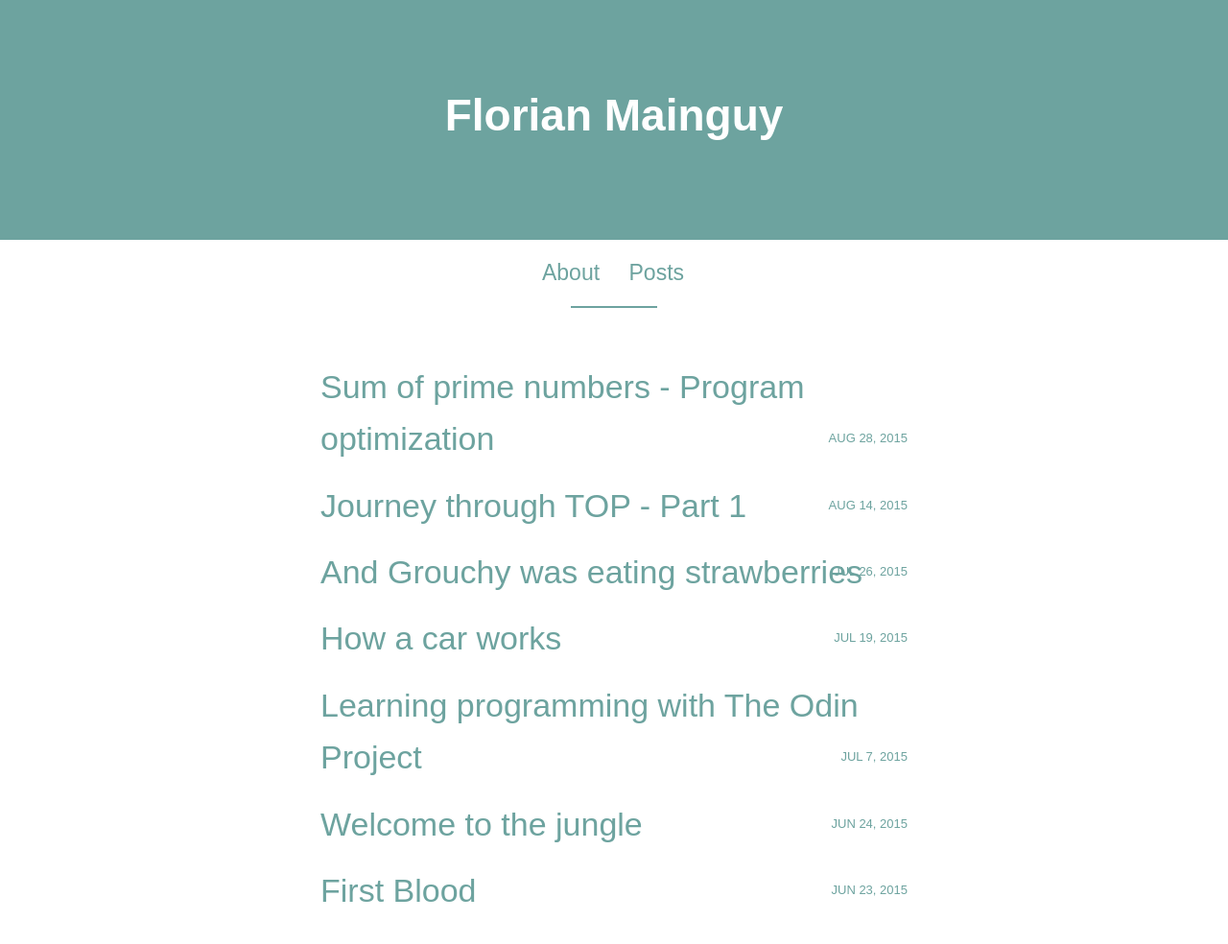
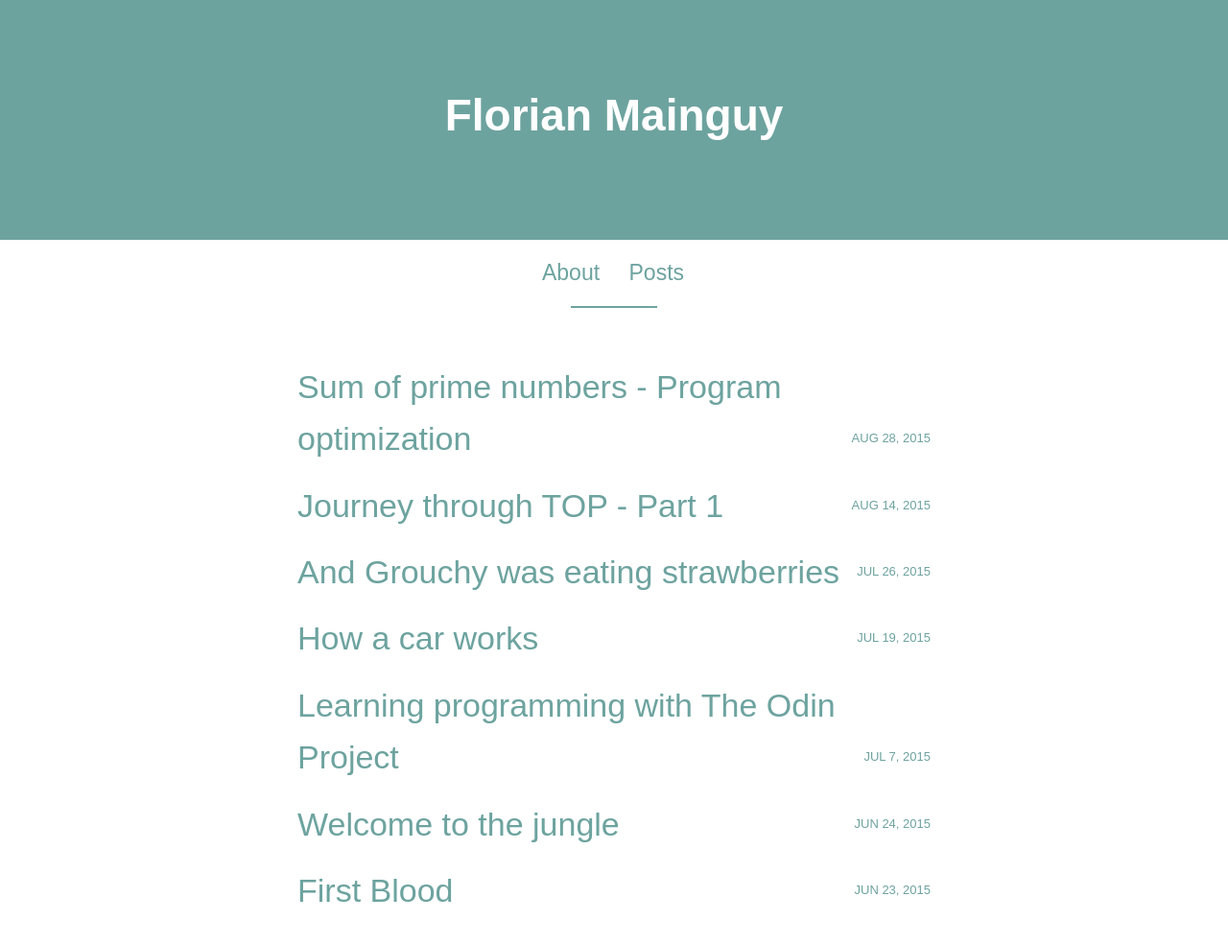
Before and after one commit to florianmainguy/florianmainguy.github.io, a Jekyll site: the page built from index.html, in a window 1280 px wide. Shown: the whole page at 96% size. Built offline with Jekyll 4.4.1, drawn with Linux system fonts in a browser that asks for light colours.

```diff
--- a/_sass/_layout.scss
+++ b/_sass/_layout.scss
@@ -22,7 +22,7 @@
 /* Container (Menu + Content) */
 .container {
 	MARGIN: 0 auto;
-    max-width: 42em;
+    max-width: 45em;
 }
 
 
@@ -49,6 +49,7 @@
 }
 .post-list {
 	padding-left: 30px;padding-right: 30px;
+    font-size: 24px;
 }
 .post-list LI {
 	LIST-STYLE-TYPE: none;
```
